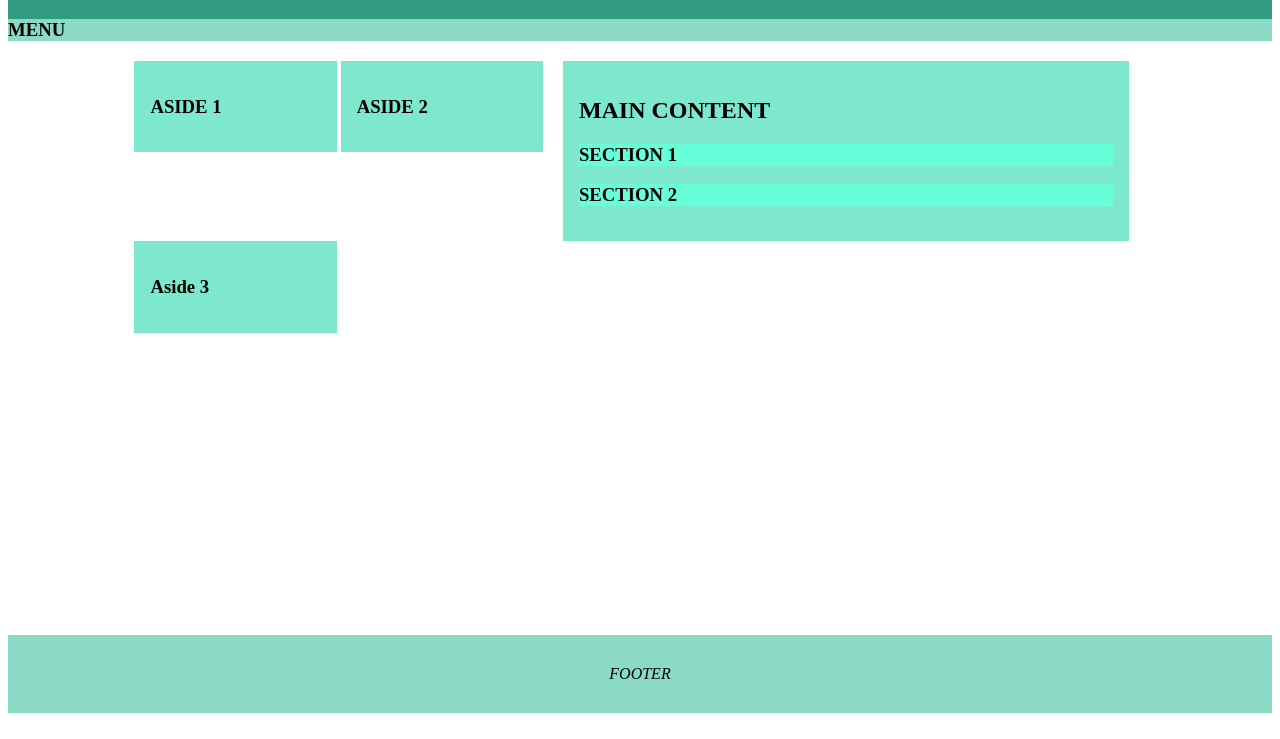
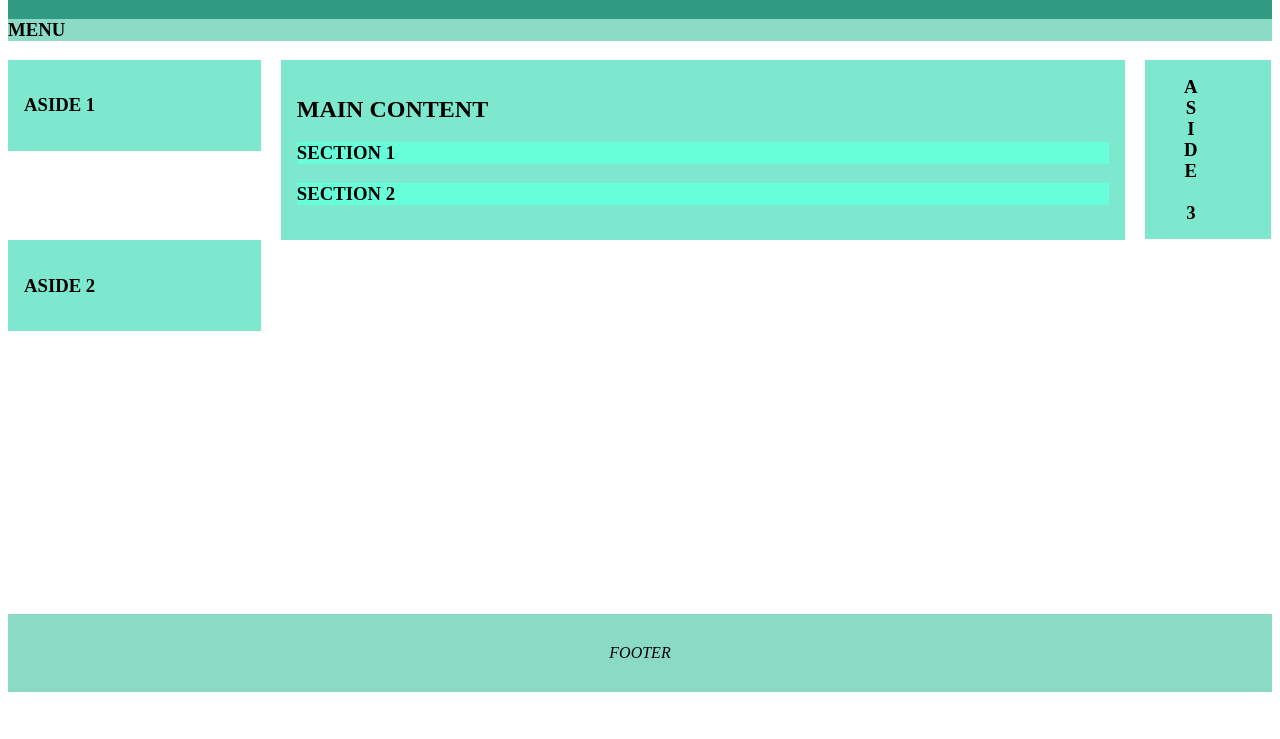
Before and after one commit to Strazdin/WEBPAGE, a plain HTML site: page index.html in a window 1280 px wide. Shown: the part 61-800 px from the top of the page. Drawn offline with Linux system fonts and the light colour scheme.

Commit message:
justify sidebars and content

```diff
--- a/index.html
+++ b/index.html
@@ -19,9 +19,9 @@
             <aside class="left_menu">
                 <h3>ASIDE 1</h3>
             </aside>
-            <aside class="left_menu">
+            <!-- <aside class="left_menu">
                 <h3>ASIDE 2</h3>
-            </aside>
+            </aside> -->
         <!-- </div> -->
         <article>
             <h2>MAIN CONTENT</h2>
@@ -36,7 +36,10 @@
 
         </article>
         <aside class="right_menu">
-            <h3>Aside 3</h3>
+            <h3>ASIDE 3</h3>
+        </aside>
+        <aside class="left_menu">
+            <h3>ASIDE 2</h3>
         </aside>
     </main>
     <footer>
--- a/style.css
+++ b/style.css
@@ -4,6 +4,7 @@
 }
 
 header {
+    /* padding: 1px; */
     background-color: hsl(165, 52%, 40%);
 }
 
@@ -14,16 +15,16 @@ nav {
 }
 
 main {
-    width: 80%;
+    /* width: 100%; */
     min-width: 600px;
     max-width: 1400px;
 
     min-height: calc(100vh - 245.51px);
 
-    margin: 20px auto;
+    /* margin: 20px auto; */
 }
 
-.left_menu {
+/* .left_menu {
     box-sizing: border-box;
     display: inline-block;
     padding: 16px;
@@ -39,10 +40,16 @@ main {
     vertical-align: top;
     text-align: justify;
     background-color: hsl(165, 70%, 70%);
+} */
+
+.right_menu {
+    writing-mode: vertical-lr;
+    text-orientation: upright;
+    text-align: center;
+    width: 10%;
 }
 
-
-article {
+article, aside {
     box-sizing: border-box;
     display: inline-block;
     padding: 16px;
@@ -56,7 +63,8 @@ section {
 }
 
 article {
-    width: calc(60% - 32px - .56em);
+    width: calc(70% - 32px - .56em);
+    /* width: 60%; */
     margin: 0 16px;
 }
 
```
